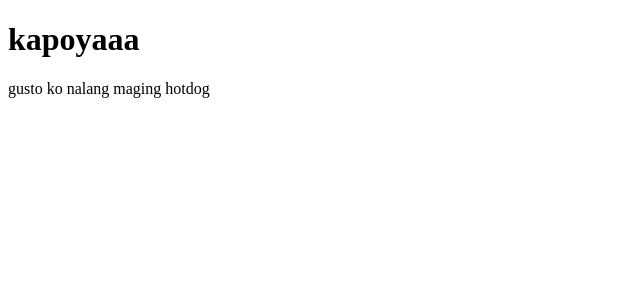
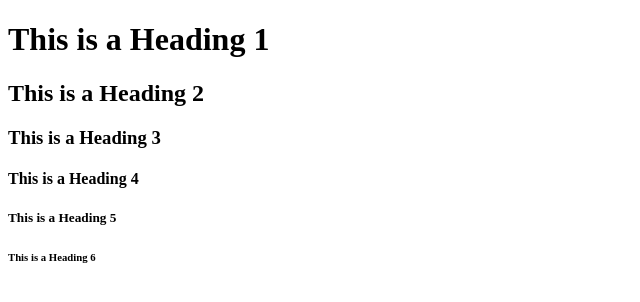
Before and after one commit to gscigtanloc/CS1130, a plain HTML site: page index.html in a window 1280 px wide. Shown: the whole page, without its empty margins (0-640 px from the left). Drawn offline with Linux system fonts and the light colour scheme.

Commit message:
Update index.html

```diff
--- a/index.html
+++ b/index.html
@@ -5,8 +5,13 @@
 </head>
 <body>
 
-<h1>kapoyaaa</h1>
-<p>gusto ko nalang maging hotdog</p>
+<h1>This is a Heading 1</h1>
+<h2>This is a Heading 2</h2>
+<h3>This is a Heading 3</h3>
+<h4>This is a Heading 4</h4>
+<h5>This is a Heading 5</h5>
+<h6>This is a Heading 6</h6>
+
 
 </body>
 </html>
```
